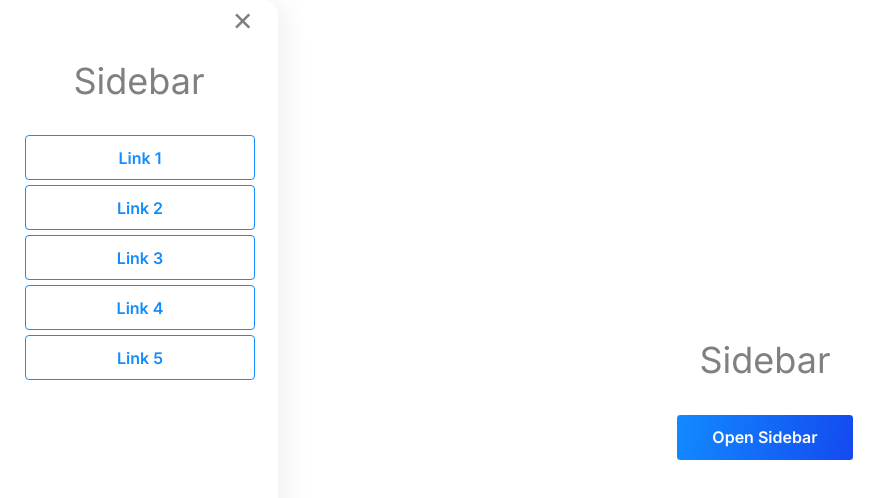
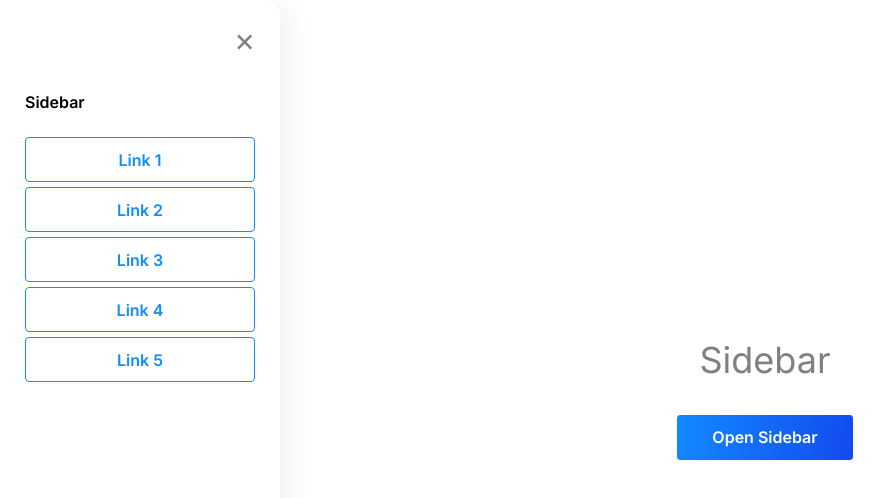
Before and after one commit to neetu-48/sidebar-task, a plain HTML site: page index.html in a window 1280 px wide. Both pictures are taken after a click on the button "Open Sidebar". Shown: the whole page, without its empty margins (0-891 px from the left). Drawn offline with Linux system fonts and the light colour scheme.

Commit message:
sidebar done

```diff
--- a/assets/css/styles.css
+++ b/assets/css/styles.css
@@ -52,6 +52,18 @@
     border-radius: 4px;
 }
 
+.link-side {
+    font-family: "Inter", serif;
+    font-size: 16px;
+    font-weight: 600;
+    line-height: 19.36px;
+    text-align: left;
+    padding-left: 25px;
+    padding-bottom: 25px;
+    color: rgba(0, 0, 0, 1);
+    padding-top: 33px;
+}
+
 .sidebar {
     width: 0;
     height: 100%;
@@ -87,6 +99,10 @@
     height: 45px;
 }
 
+.sidebar a.link:hover {
+    background-color: rgba(18, 141, 255, 1);
+    color: rgba(255, 255, 255, 1);
+}
 
 .sidebar .closebtn {
     position: absolute;
@@ -97,6 +113,7 @@
     margin-left: 50px;
     bottom: none;
     color: rgba(128, 128, 128, 1);
+    margin-top: 21px;
 }
 
 .openbtn {
--- a/index.html
+++ b/index.html
@@ -10,17 +10,16 @@
 
 <body>
 
-    <section class="d-flex items-center justify-center min-vh-100 flex-column">
     <div id="mySidebar" class="sidebar">
-            <h1 class="Sidebar">Sidebar</h1>
-            <a href="javascript:void(0)" class="closebtn" onclick="closeNav()">×</a>
+        <h1 class="link-side">Sidebar</h1>
+        <a href="#" class="closebtn" onclick="closeNav()">×</a>
         <a href="#" class="link">Link 1</a>
         <a href="#" class="link">Link 2</a>
         <a href="#" class="link">Link 3</a>
         <a href="#" class="link">Link 4</a>
         <a href="#" class="link">Link 5</a>
     </div>
-
+    <section class="d-flex items-center justify-center min-vh-100 flex-column">
         <div id="main">
             <h1 class="Sidebar">Sidebar</h1>
             <button class="open-btn" onclick="openNav()"> Open Sidebar</button>
@@ -28,7 +27,7 @@
     </section>
     <script>
         function openNav() {
-            document.getElementById("mySidebar").style.width = "278px";
+            document.getElementById("mySidebar").style.width = "280px";
             document.getElementById("main").style.marginLeft = "250px";
         }
 
```
Lines whose indentation alone changed are shown as unchanged.
